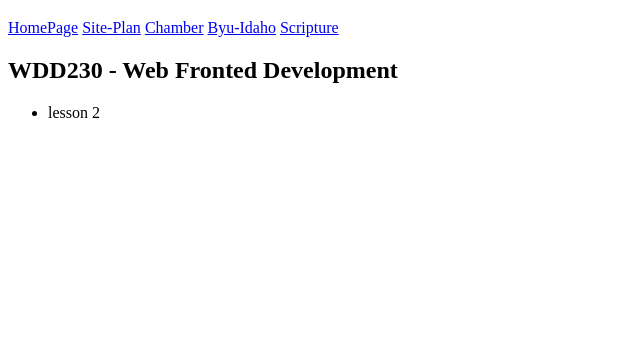
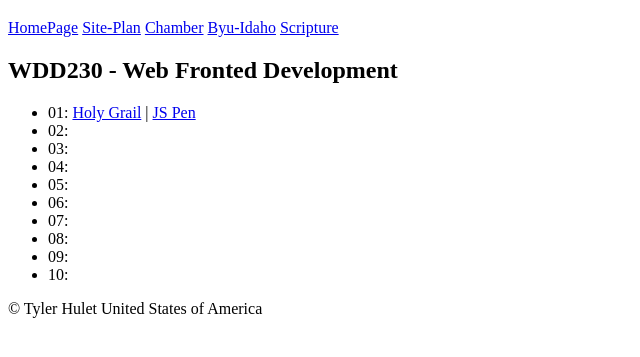
Before and after one commit to tyhulet/wdd230, a plain HTML site: page index.html in a window 1280 px wide. Shown: the part 61-418 px from the top of the page, without its empty margins (0-640 px from the left). Drawn offline with Linux system fonts and the light colour scheme.

Commit message:
homepage

```diff
--- a/index.html
+++ b/index.html
@@ -24,10 +24,22 @@
     <main>
         <h2>WDD230 - Web Fronted Development</h2>
         <ul>
-            <li>lesson 2</li>
+            <li>01: <a href="lesson 1/holygrail.html">Holy Grail</a> | <a href="lesson 1/styles/holygrail.css">JS
+                    Pen</a></li>
+            <li>02:</li>
+            <li>03:</li>
+            <li>04:</li>
+            <li>05:</li>
+            <li>06:</li>
+            <li>07:</li>
+            <li>08:</li>
+            <li>09:</li>
+            <li>10:</li>
         </ul>
     </main>
-    <footer></footer>
+    <footer>
+        <p>&copy; Tyler Hulet United States of America</p>
+    </footer>
 
 </body>
 
```
